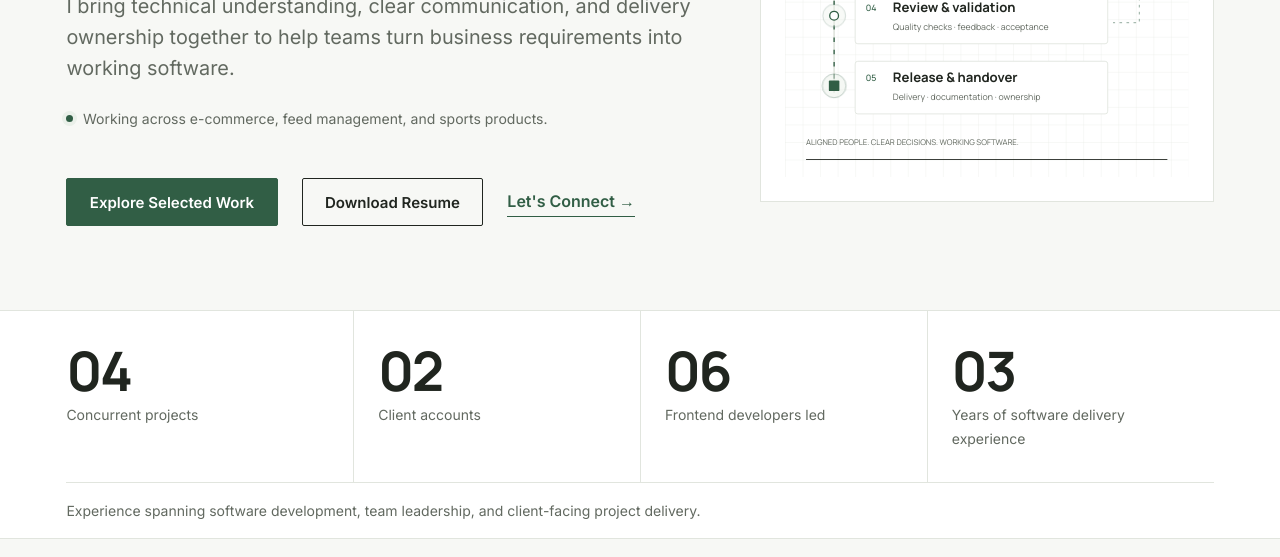
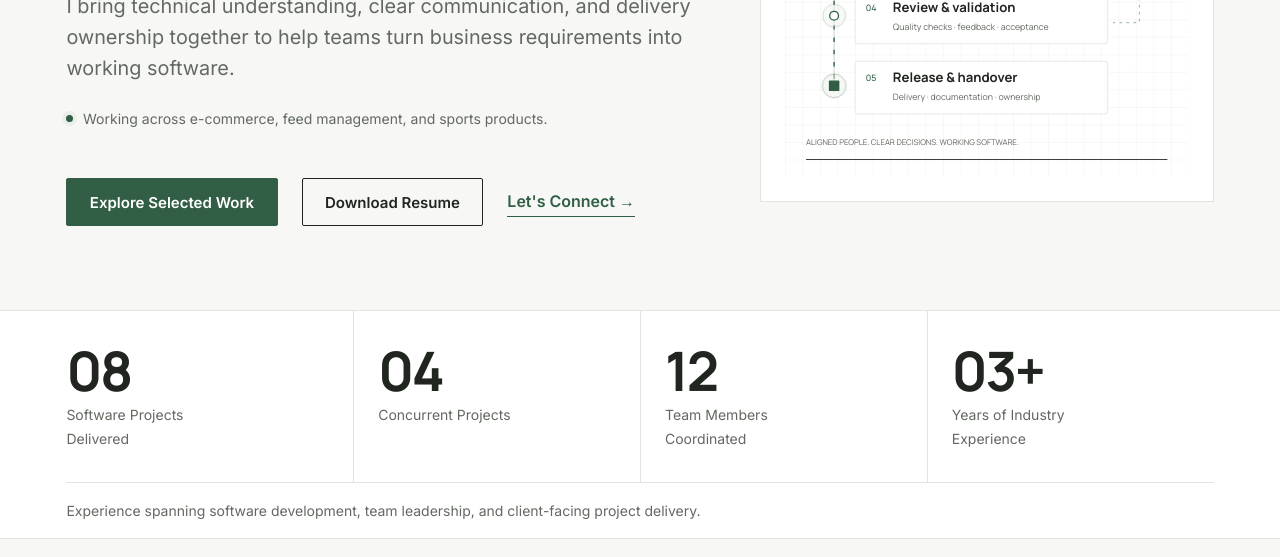
Before and after one commit to Muhibdevv/Portfolio-PM, a plain HTML site: page muhib-ullah-portfolio_v2/index.html in a window 1280 px wide. Shown: the part 497-1054 px from the top of the page. Drawn offline with Linux system fonts and the light colour scheme.

Commit message:
Update professional highlights in index.html

```diff
--- a/muhib-ullah-portfolio_v2/index.html
+++ b/muhib-ullah-portfolio_v2/index.html
@@ -168,10 +168,10 @@
   <section class="highlights" aria-label="Professional highlights">
     <div class="wrap">
       <dl class="stats">
-        <div><dt>Concurrent projects</dt><dd>04</dd></div>
-        <div><dt>Client accounts</dt><dd>02</dd></div>
-        <div><dt>Frontend developers led</dt><dd>06</dd></div>
-        <div><dt>Years of software delivery experience</dt><dd>03</dd></div>
+        <div><dt>Software Projects Delivered</dt><dd>08</dd></div>
+        <div><dt>Concurrent Projects</dt><dd>04</dd></div>
+        <div><dt>Team Members Coordinated</dt><dd>12</dd></div>
+        <div><dt>Years of Industry Experience</dt><dd>03+</dd></div>
       </dl>
       <p class="highlights__note">Experience spanning software development, team leadership, and client-facing project delivery.</p>
     </div>
```
